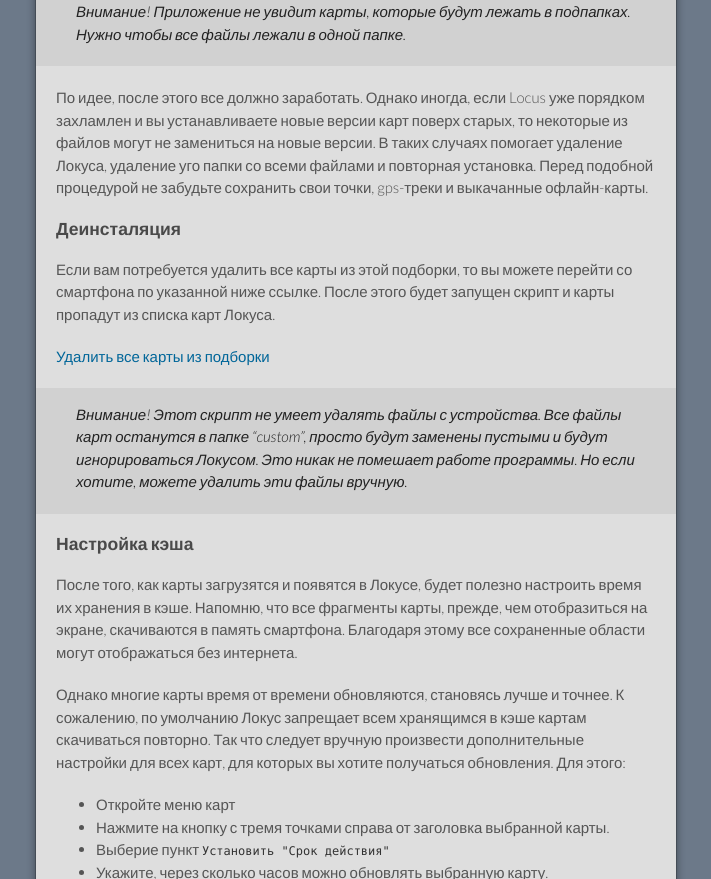
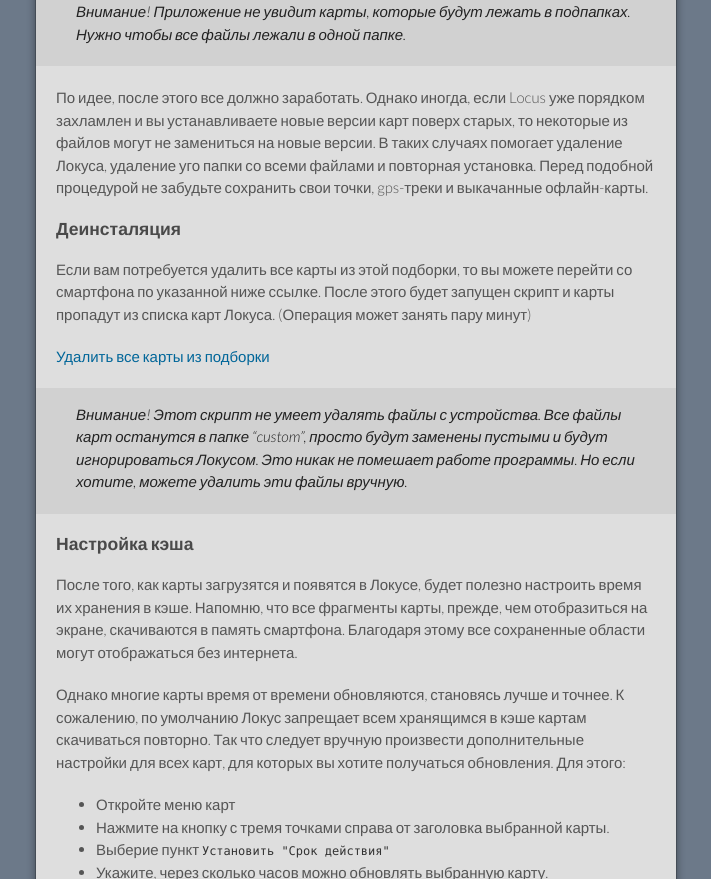
Before and after one commit to nnngrach/AnyGIS_Site, a Jekyll site: the page built from Web/Html/Locus_ru.md, in a window 1280 px wide and 900 px high, scrolled down 3579 px, cut to the strip 0-879 px from the top of the window. Shown: the whole strip, without its empty margins (284-995 px from the left). Built offline with Jekyll 4.4.1, drawn with Linux system fonts in a browser that asks for light colours.

Commit message:
Update Locus_ru.md

```diff
--- a/Web/Html/Locus_ru.md
+++ b/Web/Html/Locus_ru.md
@@ -137,7 +137,7 @@ layout: default
 
 ### Деинсталяция
 
-Если вам потребуется удалить все карты из этой подборки, то вы можете перейти со смартфона по указанной ниже ссылке. После этого будет запущен скрипт и карты пропадут из списка карт Локуса.
+Если вам потребуется удалить все карты из этой подборки, то вы можете перейти со смартфона по указанной ниже ссылке. После этого будет запущен скрипт и карты пропадут из списка карт Локуса. (Операция может занять пару минут)
 
 [Удалить все карты из подборки][17]
 
```
